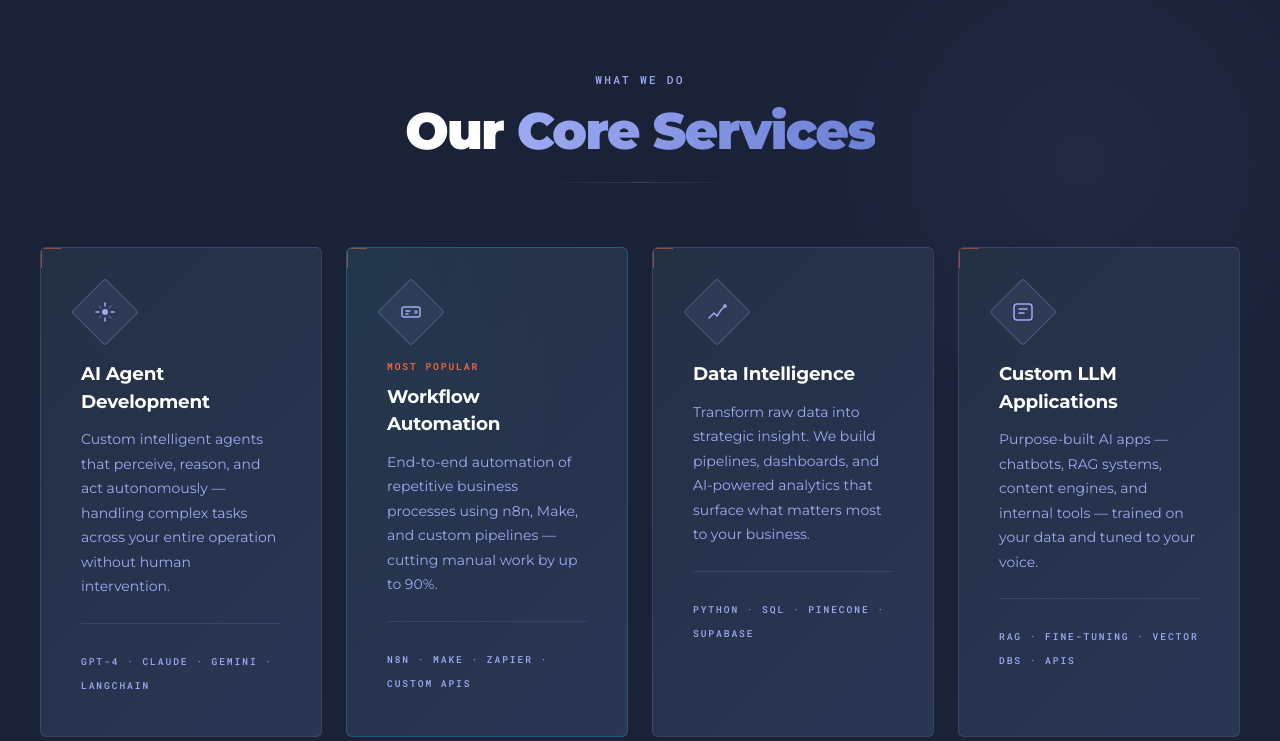
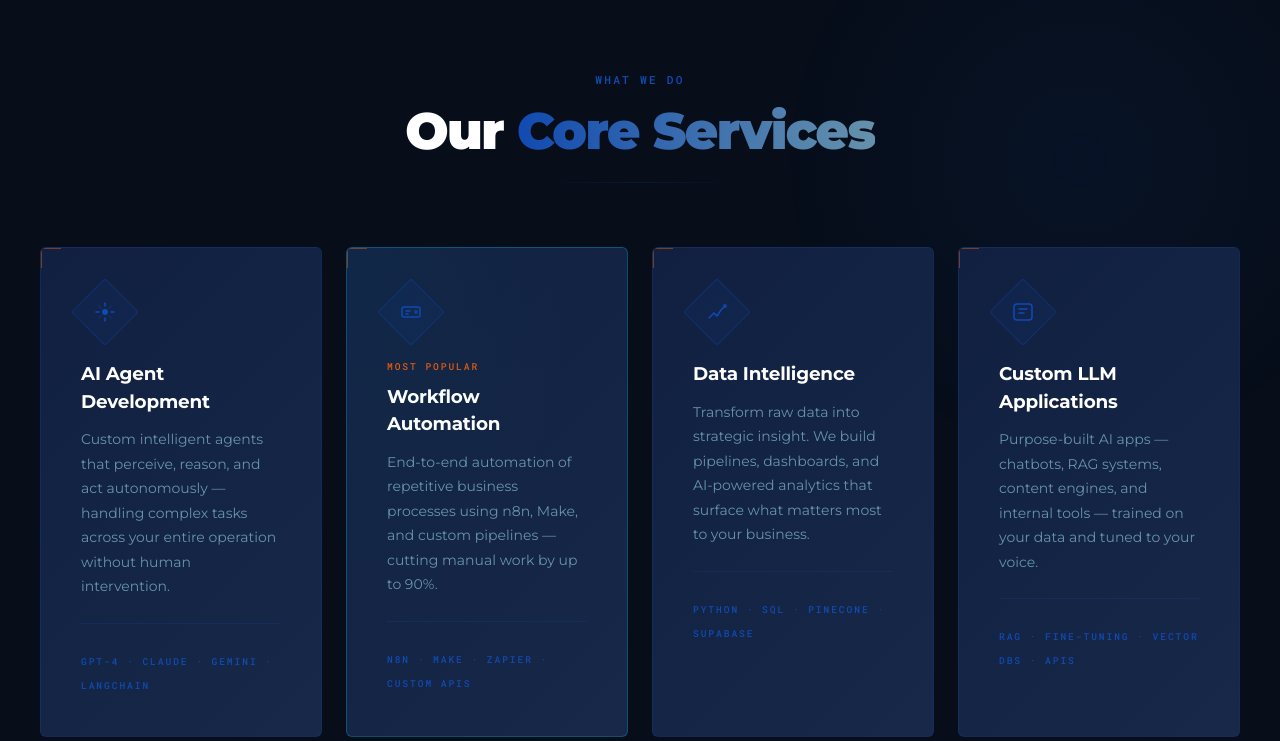
Before and after one commit to marliawintelligence-hub/marliaw-test-website, a website: page index.html in a window 1280 px wide. Shown: the part 1079-1820 px from the top of the page. Drawn offline with nearby package versions, Linux system fonts and the light colour scheme.

Commit message:
Finalize Mammut palette as the chosen design
- Background: #070E1A (deep navy)
- Primary: #114AB1 (strong blue)
- Secondary: #6793AC (steel blue)
- Accent: #E4580B (burnt orange) on key headings

Co-Authored-By: Claude Sonnet 4.6 <noreply@anthropic.com>

```diff
--- a/index.html
+++ b/index.html
@@ -12,20 +12,20 @@
   <script src="https://cdn.tailwindcss.com"></script>
   <style>
     :root {
-      --bg-deep:    #1A2238;
-      --bg-surface: #1E293B;
-      --bg-card:    #243044;
-      --bg-float:   #2A3655;
-      --cyan:       #9DAAF2;
-      --cyan-dim:   #6B7FD4;
-      --cyan-glow:  rgba(157,170,242,0.2);
-      --gold:       #FF6A3D;
-      --gold-light: #F4DB7D;
+      --bg-deep:    #070E1A;
+      --bg-surface: #0C1628;
+      --bg-card:    #112040;
+      --bg-float:   #172848;
+      --cyan:       #114AB1;
+      --cyan-dim:   #6793AC;
+      --cyan-glow:  rgba(17,74,177,0.25);
+      --gold:       #E4580B;
+      --gold-light: #FF7A3A;
       --text-pri:   #FFFFFF;
-      --text-sec:   #9DAAF2;
-      --text-muted: #5B6A8A;
-      --border:     rgba(157,170,242,0.15);
-      --border-hov: rgba(157,170,242,0.45);
+      --text-sec:   #6793AC;
+      --text-muted: #3D5A72;
+      --border:     rgba(17,74,177,0.2);
+      --border-hov: rgba(17,74,177,0.55);
     }
 
     *, *::before, *::after { box-sizing: border-box; margin: 0; padding: 0; }
@@ -49,8 +49,8 @@
     .grid-bg {
       position: absolute; inset: 0;
       background-image:
-        linear-gradient(rgba(157,170,242,0.05) 1px, transparent 1px),
-        linear-gradient(90deg, rgba(157,170,242,0.05) 1px, transparent 1px);
+        linear-gradient(rgba(17,74,177,0.07) 1px, transparent 1px),
+        linear-gradient(90deg, rgba(17,74,177,0.07) 1px, transparent 1px);
       background-size: 60px 60px;
       pointer-events: none;
     }
@@ -58,13 +58,13 @@
     .radial-cyan {
       position: absolute;
       border-radius: 50%;
-      background: radial-gradient(circle, rgba(157,170,242,0.14) 0%, transparent 70%);
+      background: radial-gradient(circle, rgba(17,74,177,0.2) 0%, transparent 70%);
       pointer-events: none;
     }
     .radial-gold {
       position: absolute;
       border-radius: 50%;
-      background: radial-gradient(circle, rgba(255,106,61,0.1) 0%, transparent 70%);
+      background: radial-gradient(circle, rgba(228,88,11,0.08) 0%, transparent 70%);
       pointer-events: none;
     }
 
@@ -87,13 +87,13 @@
     }
 
     .text-cyan-grad {
-      background: linear-gradient(90deg, #9DAAF2 0%, #6B7FD4 100%);
+      background: linear-gradient(90deg, #114AB1 0%, #6793AC 100%);
       -webkit-background-clip: text;
       -webkit-text-fill-color: transparent;
       background-clip: text;
     }
     .text-gold-grad {
-      background: linear-gradient(90deg, #FF6A3D 0%, #F4DB7D 100%);
+      background: linear-gradient(90deg, #E4580B 0%, #FF7A3A 100%);
       -webkit-background-clip: text;
       -webkit-text-fill-color: transparent;
       background-clip: text;
@@ -118,15 +118,15 @@
       text-decoration: none;
       transition: transform 0.2s cubic-bezier(0.34,1.56,0.64,1), box-shadow 0.2s ease;
       box-shadow:
-        0 4px 20px rgba(157,170,242,0.35),
-        0 8px 40px rgba(157,170,242,0.15),
+        0 4px 20px rgba(17,74,177,0.5),
+        0 8px 40px rgba(17,74,177,0.2),
         inset 0 1px 0 rgba(255,255,255,0.15);
     }
     .btn-glow:hover {
       transform: translateY(-2px) scale(1.02);
       box-shadow:
-        0 6px 30px rgba(157,170,242,0.5),
-        0 12px 50px rgba(157,170,242,0.2),
+        0 6px 30px rgba(17,74,177,0.7),
+        0 12px 50px rgba(17,74,177,0.3),
         inset 0 1px 0 rgba(255,255,255,0.15);
     }
     .btn-glow:active { transform: translateY(0) scale(0.99); }
@@ -150,7 +150,7 @@
       transition: transform 0.2s cubic-bezier(0.34,1.56,0.64,1), background 0.2s ease, border-color 0.2s ease;
     }
     .btn-outline:hover {
-      background: rgba(157,170,242,0.08);
+      background: rgba(17,74,177,0.08);
       border-color: var(--cyan);
       transform: translateY(-2px);
     }
@@ -165,7 +165,7 @@
     .card:hover {
       border-color: var(--border-hov);
       transform: translateY(-4px);
-      box-shadow: 0 20px 60px rgba(0,0,0,0.4), 0 0 30px rgba(157,170,242,0.08);
+      box-shadow: 0 20px 60px rgba(0,0,0,0.5), 0 0 30px rgba(17,74,177,0.1);
     }
 
     .diamond-icon {
@@ -177,8 +177,8 @@
     .diamond-icon::before {
       content: '';
       position: absolute; inset: 0;
-      background: rgba(157,170,242,0.08);
-      border: 1px solid rgba(157,170,242,0.3);
+      background: rgba(17,74,177,0.1);
+      border: 1px solid rgba(17,74,177,0.35);
       transform: rotate(45deg);
       border-radius: 3px;
     }
@@ -187,9 +187,9 @@
       position: fixed; top: 0; left: 0; right: 0; z-index: 100;
       padding: 1.2rem 2rem;
       display: flex; align-items: center; justify-content: space-between;
-      background: linear-gradient(180deg, rgba(26,34,56,0.97) 0%, rgba(26,34,56,0) 100%);
+      background: linear-gradient(180deg, rgba(7,14,26,0.97) 0%, rgba(7,14,26,0) 100%);
       backdrop-filter: blur(12px);
-      border-bottom: 1px solid rgba(157,170,242,0.08);
+      border-bottom: 1px solid rgba(17,74,177,0.1);
     }
     .nav-logo { height: 44px; width: auto; }
     .nav-links { display: flex; gap: 2.5rem; align-items: center; }
@@ -286,7 +286,7 @@
 
     ::-webkit-scrollbar { width: 4px; }
     ::-webkit-scrollbar-track { background: var(--bg-deep); }
-    ::-webkit-scrollbar-thumb { background: #9DAAF2; border-radius: 2px; }
+    ::-webkit-scrollbar-thumb { background: #114AB1; border-radius: 2px; }
 
     .section { padding: 7rem 2rem; position: relative; }
     .section-inner { max-width: 1200px; margin: 0 auto; }
@@ -721,7 +721,7 @@
         <div class="testimonial-quote"></div>
         <p style="font-size:0.9rem;color:var(--text-sec);line-height:1.8;margin-bottom:1.5rem;">Marliaw automated our entire client onboarding process. What took 3 days of manual work now happens in 20 minutes. The ROI was visible in the first month.</p>
         <div style="display:flex;align-items:center;gap:1rem;">
-          <img src="https://placehold.co/44x44/9DAAF2/1A2238?text=SK" alt="Sarah K" style="width:44px;height:44px;border-radius:50%;border:1px solid var(--border-hov);" />
+          <img src="https://placehold.co/44x44/114AB1/FFFFFF?text=SK" alt="Sarah K" style="width:44px;height:44px;border-radius:50%;border:1px solid var(--border-hov);" />
           <div>
             <div style="font-size:0.85rem;font-weight:700;">Sarah K.</div>
             <div style="font-size:0.7rem;color:var(--text-muted);font-family:'Roboto Mono',monospace;">COO, FinTech Startup</div>
@@ -734,7 +734,7 @@
         <div class="testimonial-quote"></div>
         <p style="font-size:0.9rem;color:var(--text-sec);line-height:1.8;margin-bottom:1.5rem;">The AI agent they built handles 80% of our customer support tickets without human involvement. Our team now focuses on strategic work instead of repetitive queries.</p>
         <div style="display:flex;align-items:center;gap:1rem;">
-          <img src="https://placehold.co/44x44/FF6A3D/FFFFFF?text=MR" alt="Marcus R" style="width:44px;height:44px;border-radius:50%;border:1px solid var(--border-hov);" />
+          <img src="https://placehold.co/44x44/E4580B/FFFFFF?text=MR" alt="Marcus R" style="width:44px;height:44px;border-radius:50%;border:1px solid var(--border-hov);" />
           <div>
             <div style="font-size:0.85rem;font-weight:700;">Marcus R.</div>
             <div style="font-size:0.7rem;color:var(--text-muted);font-family:'Roboto Mono',monospace;">CEO, E-Commerce Brand</div>
@@ -747,7 +747,7 @@
         <div class="testimonial-quote"></div>
         <p style="font-size:0.9rem;color:var(--text-sec);line-height:1.8;margin-bottom:1.5rem;">Beyond just the technical delivery, Marliaw helped us think differently about our entire operation. We've identified 12 more automation opportunities since working with them.</p>
         <div style="display:flex;align-items:center;gap:1rem;">
-          <img src="https://placehold.co/44x44/9DAAF2/1A2238?text=AL" alt="Amara L" style="width:44px;height:44px;border-radius:50%;border:1px solid var(--border-hov);" />
+          <img src="https://placehold.co/44x44/114AB1/FFFFFF?text=AL" alt="Amara L" style="width:44px;height:44px;border-radius:50%;border:1px solid var(--border-hov);" />
           <div>
             <div style="font-size:0.85rem;font-weight:700;">Amara L.</div>
             <div style="font-size:0.7rem;color:var(--text-muted);font-family:'Roboto Mono',monospace;">Head of Ops, SaaS Platform</div>
```
